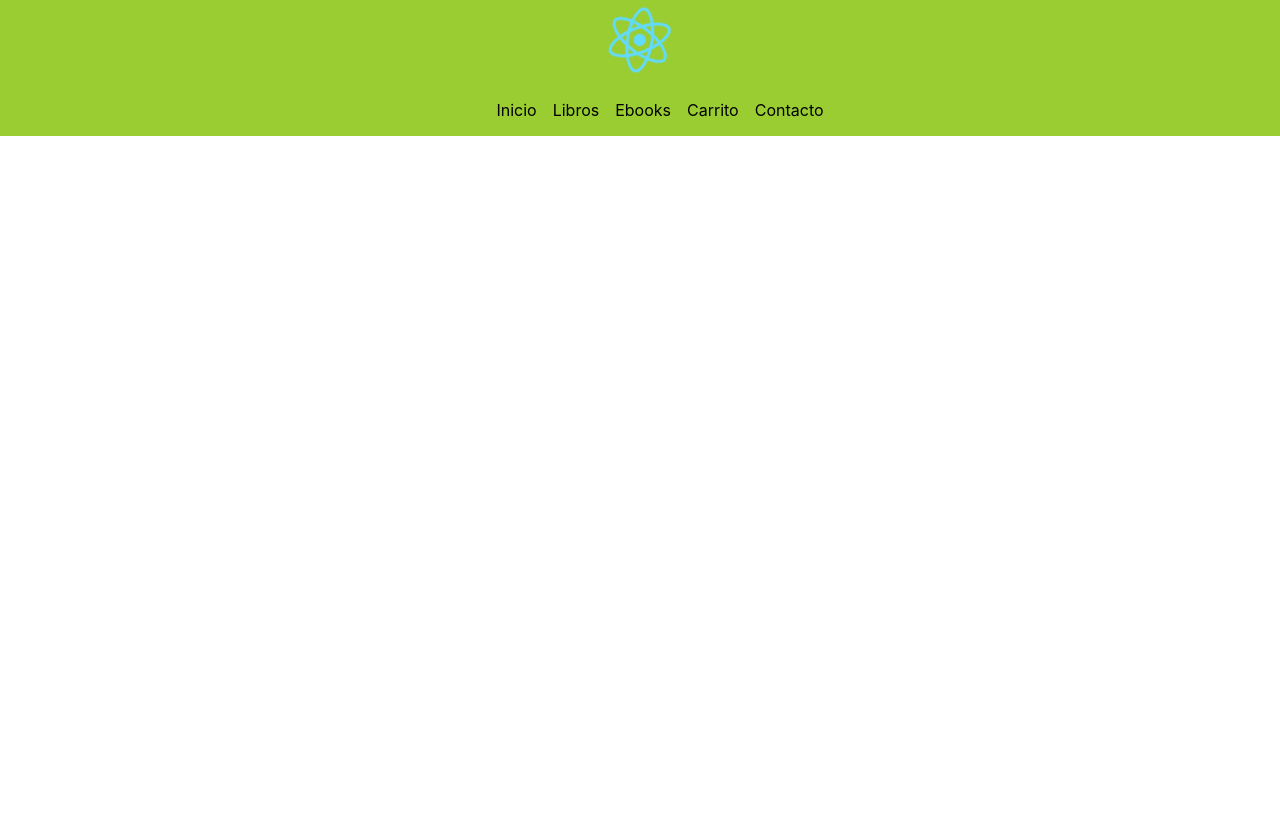
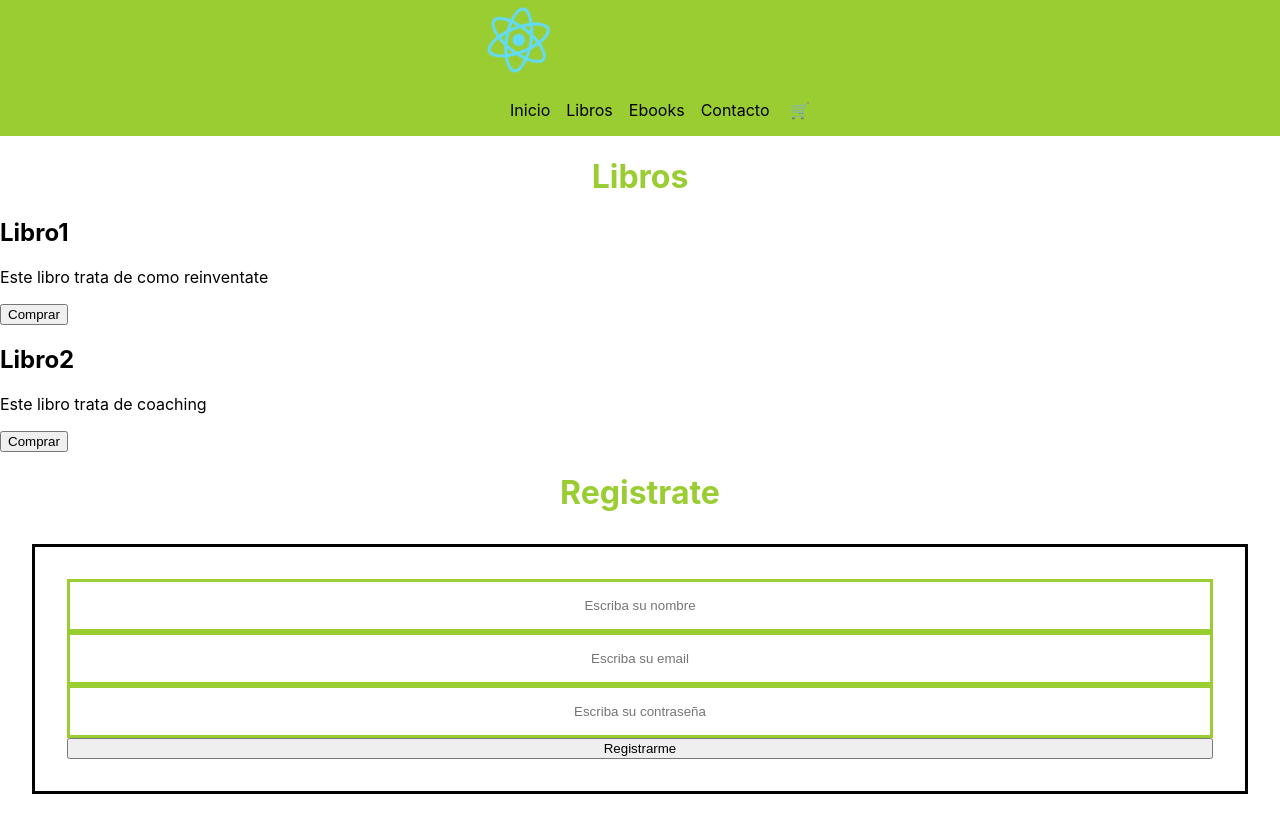
Before and after one commit to AndreaLeonFandinoE/redacteca, a React (Create React App) app: page / in a window 1280 px wide. Before the commit the page ends 800 px from the top, so only its background shows below. Built offline with nearby package versions, Linux system fonts and the light colour scheme.

Commit message:
Cart and Products

```diff
--- a/src/App.css
+++ b/src/App.css
@@ -1,5 +1,5 @@
 .App {
-  text-align: center;
+  text-align: justify;
 }
 
 @media (prefers-reduced-motion: no-preference) {
@@ -21,3 +21,8 @@
     transform: rotate(360deg);
   }
 }
+
+h1{
+  text-align: center;
+  color: yellowgreen;
+}
--- a/src/App.js
+++ b/src/App.js
@@ -1,11 +1,24 @@
 
 import './App.css';
 import NavBar from './components/NavBar/NavBar.js';
+import Button from './components/Button/Button.js';
+import Libros from './components/Libros/Libros.js';
+import Forms from './components/Forms/Forms.js';
 
 function App() {
+  const botonLibro = () => {
+      alert ("Agregado al carrito")
+  }
+
   return (
     <div className="App">
     <NavBar/>
+    <Libros>
+      <Button libro="Comprar" botonLibro={botonLibro}/>
+    </Libros>
+    <Forms>
+      <h1>Registrate</h1>
+    </Forms>
     </div>
   );
 }
--- /dev/null
+++ b/src/components/Button/Button.js
@@ -0,0 +1,8 @@
+
+const Button = ({libro, botonLibro}) => {
+    return (
+    <button onClick={() => botonLibro()}>{libro}</button>
+)
+}
+
+export default Button
--- /dev/null
+++ b/src/components/Forms/Forms.js
@@ -0,0 +1,16 @@
+import "./Forms.scss"
+const Forms = ({children}) => {
+    return (
+        <>
+        {children}
+        <div className="forms">
+            <input className="forms__input" placeholder="Escriba su nombre"></input>
+            <input className="forms__input" placeholder="Escriba su email"></input>
+            <input className="forms__input" placeholder="Escriba su contraseña"></input>
+            <button>Registrarme</button>
+        </div>
+        </>
+    )
+}
+
+export default Forms
--- /dev/null
+++ b/src/components/Forms/Forms.scss
@@ -0,0 +1,13 @@
+.forms{
+    display: flex;
+    flex-direction: column;
+    border: 0.2rem solid black;
+    margin: 2rem;
+    padding: 2rem;
+    &__input{
+    border: 0.2rem solid yellowgreen;
+    color: yellowgreen;
+    padding: 1rem;
+    text-align: center;
+    }
+}
--- /dev/null
+++ b/src/components/Libros/Libros.js
@@ -0,0 +1,23 @@
+import "./Libros.scss"
+import "../Button/Button.js"
+import "../Products/Products.js"
+const Libros = ({children}) => {
+    return (
+        <>
+        <h1>Libros</h1>
+        <div>
+            <h2>Libro1</h2>
+            <p>Este libro trata de como reinventate</p>
+            {children}
+        </div>
+
+        <div>
+            <h2>Libro2</h2>
+            <p>Este libro trata de coaching</p>
+            {children}
+        </div>
+        </>
+    )
+}
+
+export default Libros
--- a/src/components/NavBar/NavBar.js
+++ b/src/components/NavBar/NavBar.js
@@ -17,10 +17,10 @@ const NavBar = () => {
                         <a href="">Ebooks</a>
                     </li>
                     <li>
-                        <a href="">Carrito</a>
+                        <a href="">Contacto</a>
                     </li>
                     <li>
-                        <a href="">Contacto</a>
+                        <a className='cart' href=""></a>
                     </li>
                 </ul>
             </div>
--- a/src/components/NavBar/NavBar.scss
+++ b/src/components/NavBar/NavBar.scss
@@ -15,6 +15,9 @@ header{
                 color: black;
                 text-decoration: none;
             }
+            .cart::after {
+                    content: " 🛒 ";
+            }
         }
     }
 }
--- /dev/null
+++ b/src/components/Products/Products.js
@@ -0,0 +1,13 @@
+const Products = [
+    {
+        id:1,
+        nombre: "Libro1",
+        precio: 200,
+    },
+    {
+        id:2,
+        nombre: "Libro2",
+        precio: 400,
+    },
+]
+export default Products
```
Also changed, not shown: src/components/Libros/Libros.scss (added), src/components/Products/Products.scss (added).
